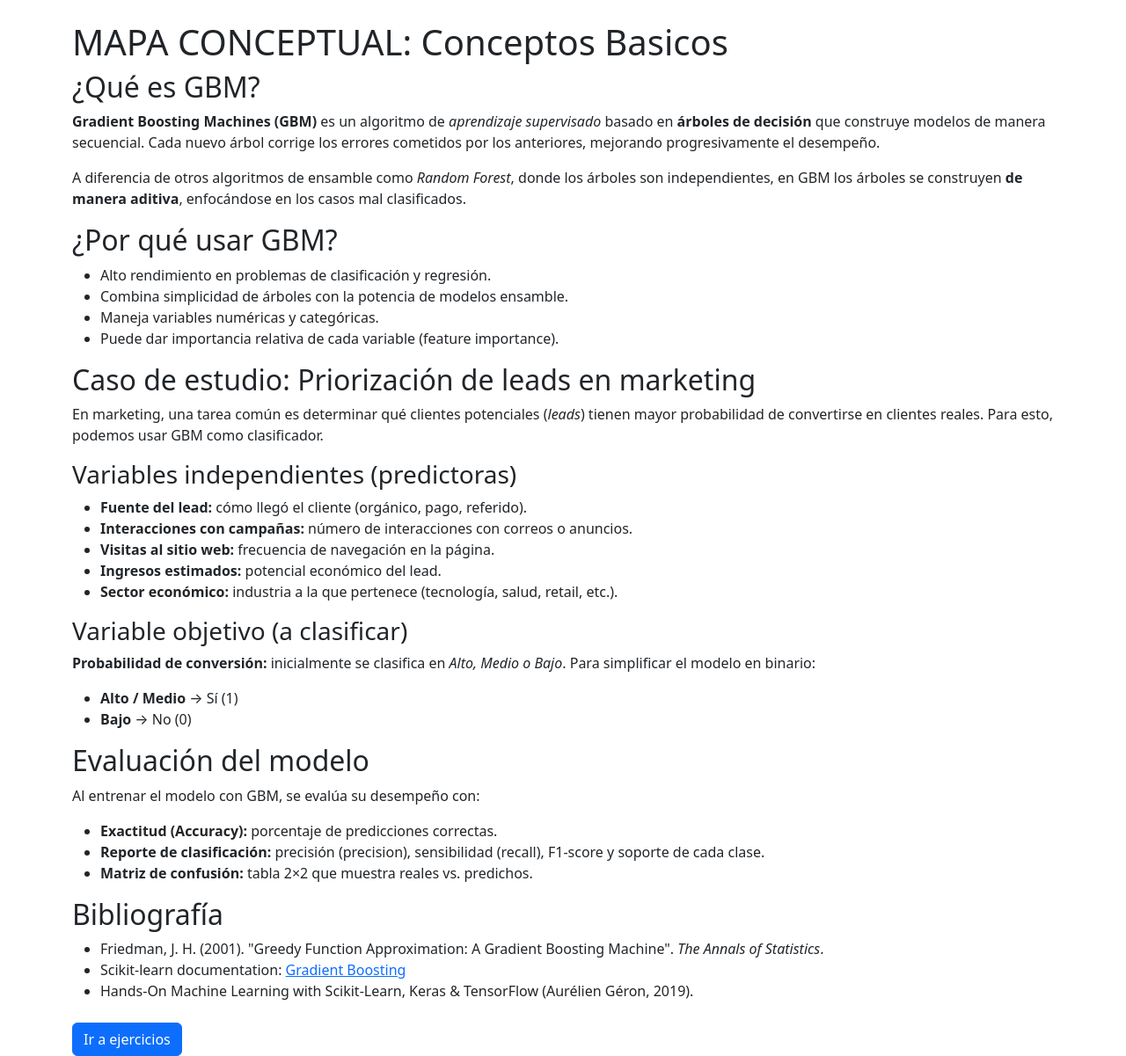
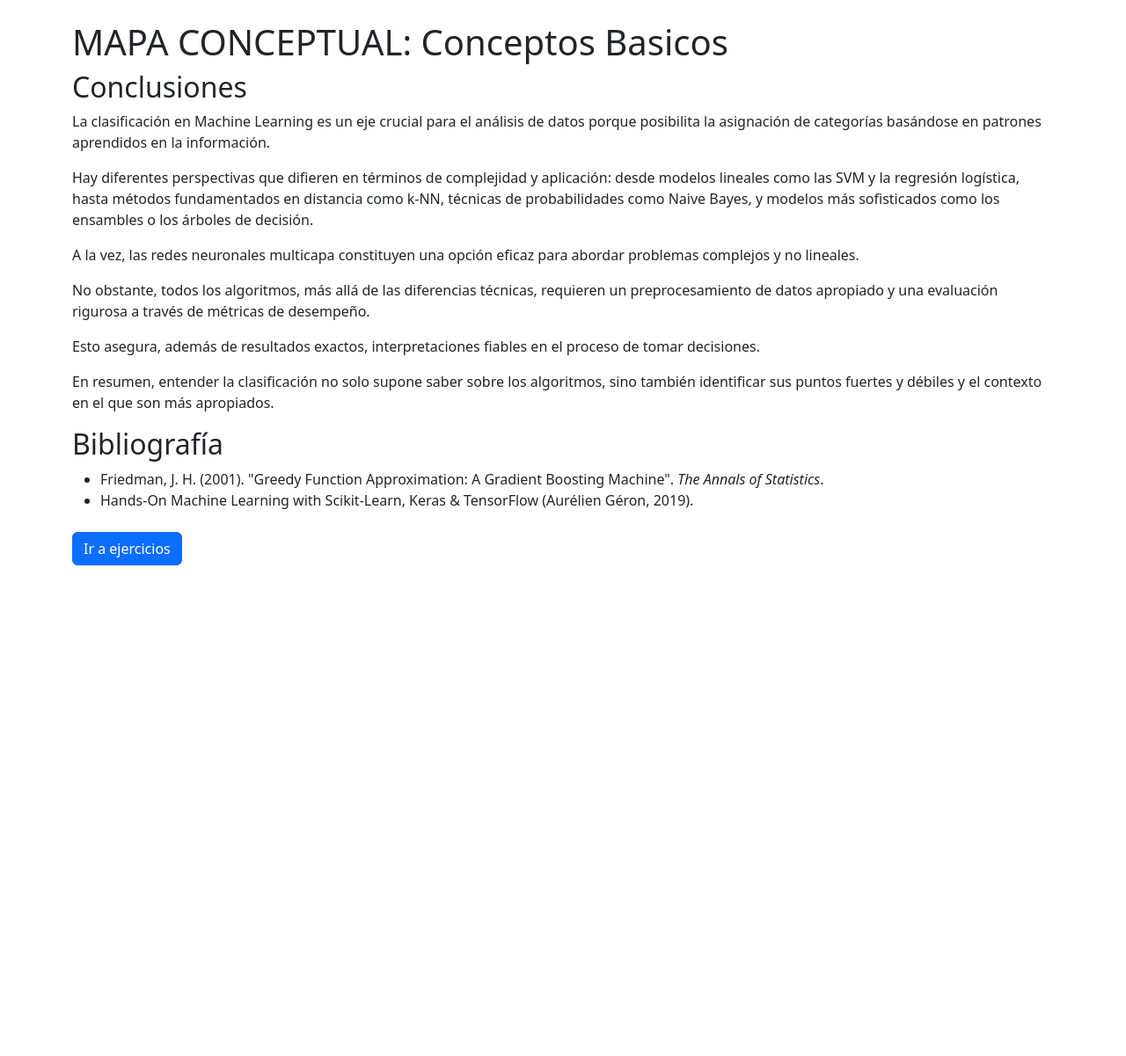
Before and after one commit to JuanfeGV/Trabajos-Machine-Learning, a Flask app: page /actividad4/conceptosGBM in a window 1280 px wide. Shown: the part 56-1257 px from the top of the page at 88% size. After the commit the page ends 699 px from the top, so only its background shows below. Run offline with Flask 3, Linux system fonts and the light colour scheme.

Commit message:
Conceptos 2.0

```diff
--- a/templates/Actividad4/conceptosGBM.html
+++ b/templates/Actividad4/conceptosGBM.html
@@ -4,74 +4,36 @@
 
 <h1> MAPA CONCEPTUAL: Conceptos Basicos</h1>
 
-<section>
-    <h2>¿Qué es GBM?</h2>
-    <p>
-        <b>Gradient Boosting Machines (GBM)</b> es un algoritmo de <i>aprendizaje supervisado</i> basado en
-        <b>árboles de decisión</b> que construye modelos de manera secuencial.
-        Cada nuevo árbol corrige los errores cometidos por los anteriores, mejorando progresivamente el desempeño.
-    </p>
-    <p>
-        A diferencia de otros algoritmos de ensamble como <i>Random Forest</i>, donde los árboles son independientes,
-        en GBM los árboles se construyen <b>de manera aditiva</b>, enfocándose en los casos mal clasificados.
-    </p>
-</section>
+
 
 <section>
-    <h2>¿Por qué usar GBM?</h2>
-    <ul>
-        <li>Alto rendimiento en problemas de clasificación y regresión.</li>
-        <li>Combina simplicidad de árboles con la potencia de modelos ensamble.</li>
-        <li>Maneja variables numéricas y categóricas.</li>
-        <li>Puede dar importancia relativa de cada variable (feature importance).</li>
-    </ul>
-</section>
+    <h2>Conclusiones</h2>
+<p>
+  La clasificación en Machine Learning es un eje crucial para el análisis de datos porque posibilita la asignación de categorías basándose en patrones aprendidos en la información.
+</p>
+<p>
+  Hay diferentes perspectivas que difieren en términos de complejidad y aplicación: desde modelos lineales como las SVM y la regresión logística, hasta métodos fundamentados en distancia como k-NN, técnicas de probabilidades como Naive Bayes, y modelos más sofisticados como los ensambles o los árboles de decisión.
+</p>
+<p>
+  A la vez, las redes neuronales multicapa constituyen una opción eficaz para abordar problemas complejos y no lineales.
+</p>
 
-<section>
-    <h2>Caso de estudio: Priorización de leads en marketing</h2>
-    <p>
-        En marketing, una tarea común es determinar qué clientes potenciales (<i>leads</i>)
-        tienen mayor probabilidad de convertirse en clientes reales.
-        Para esto, podemos usar GBM como clasificador.
-    </p>
-    <h3>Variables independientes (predictoras)</h3>
-    <ul>
-        <li><b>Fuente del lead:</b> cómo llegó el cliente (orgánico, pago, referido).</li>
-        <li><b>Interacciones con campañas:</b> número de interacciones con correos o anuncios.</li>
-        <li><b>Visitas al sitio web:</b> frecuencia de navegación en la página.</li>
-        <li><b>Ingresos estimados:</b> potencial económico del lead.</li>
-        <li><b>Sector económico:</b> industria a la que pertenece (tecnología, salud, retail, etc.).</li>
-    </ul>
+<p>
+  No obstante, todos los algoritmos, más allá de las diferencias técnicas, requieren un preprocesamiento de datos apropiado y una evaluación rigurosa a través de métricas de desempeño.
+</p>
+<p>
+  Esto asegura, además de resultados exactos, interpretaciones fiables en el proceso de tomar decisiones.
+</p>
+<p>
+  En resumen, entender la clasificación no solo supone saber sobre los algoritmos, sino también identificar sus puntos fuertes y débiles y el contexto en el que son más apropiados.
+</p>
 
-    <h3>Variable objetivo (a clasificar)</h3>
-    <p>
-        <b>Probabilidad de conversión:</b> inicialmente se clasifica en
-        <i>Alto, Medio o Bajo</i>. Para simplificar el modelo en binario:
-    </p>
-    <ul>
-        <li><b>Alto / Medio</b> → Sí (1)</li>
-        <li><b>Bajo</b> → No (0)</li>
-    </ul>
-</section>
-
-<section>
-    <h2>Evaluación del modelo</h2>
-    <p>
-        Al entrenar el modelo con GBM, se evalúa su desempeño con:
-    </p>
-    <ul>
-        <li><b>Exactitud (Accuracy):</b> porcentaje de predicciones correctas.</li>
-        <li><b>Reporte de clasificación:</b> precisión (precision), sensibilidad (recall),
-            F1-score y soporte de cada clase.</li>
-        <li><b>Matriz de confusión:</b> tabla 2×2 que muestra reales vs. predichos.</li>
-    </ul>
-</section>
 
 <section>
     <h2>Bibliografía</h2>
     <ul>
         <li>Friedman, J. H. (2001). "Greedy Function Approximation: A Gradient Boosting Machine". <i>The Annals of Statistics</i>.</li>
-        <li>Scikit-learn documentation: <a href="https://scikit-learn.org/stable/modules/ensemble.html#gradient-boosting" target="_blank">Gradient Boosting</a></li>
+
         <li>Hands-On Machine Learning with Scikit-Learn, Keras & TensorFlow (Aurélien Géron, 2019).</li>
     </ul>
 </section>
```
